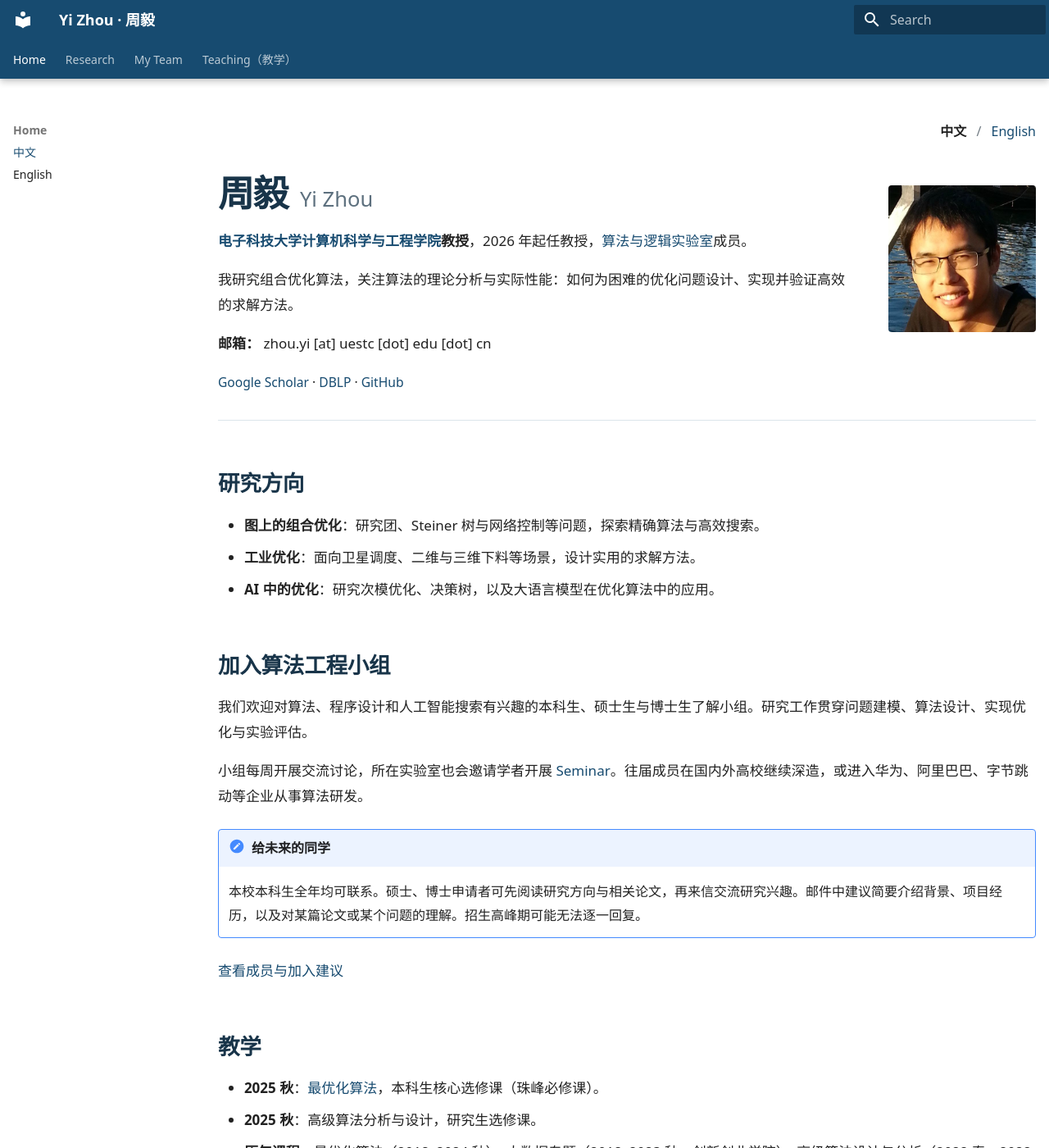
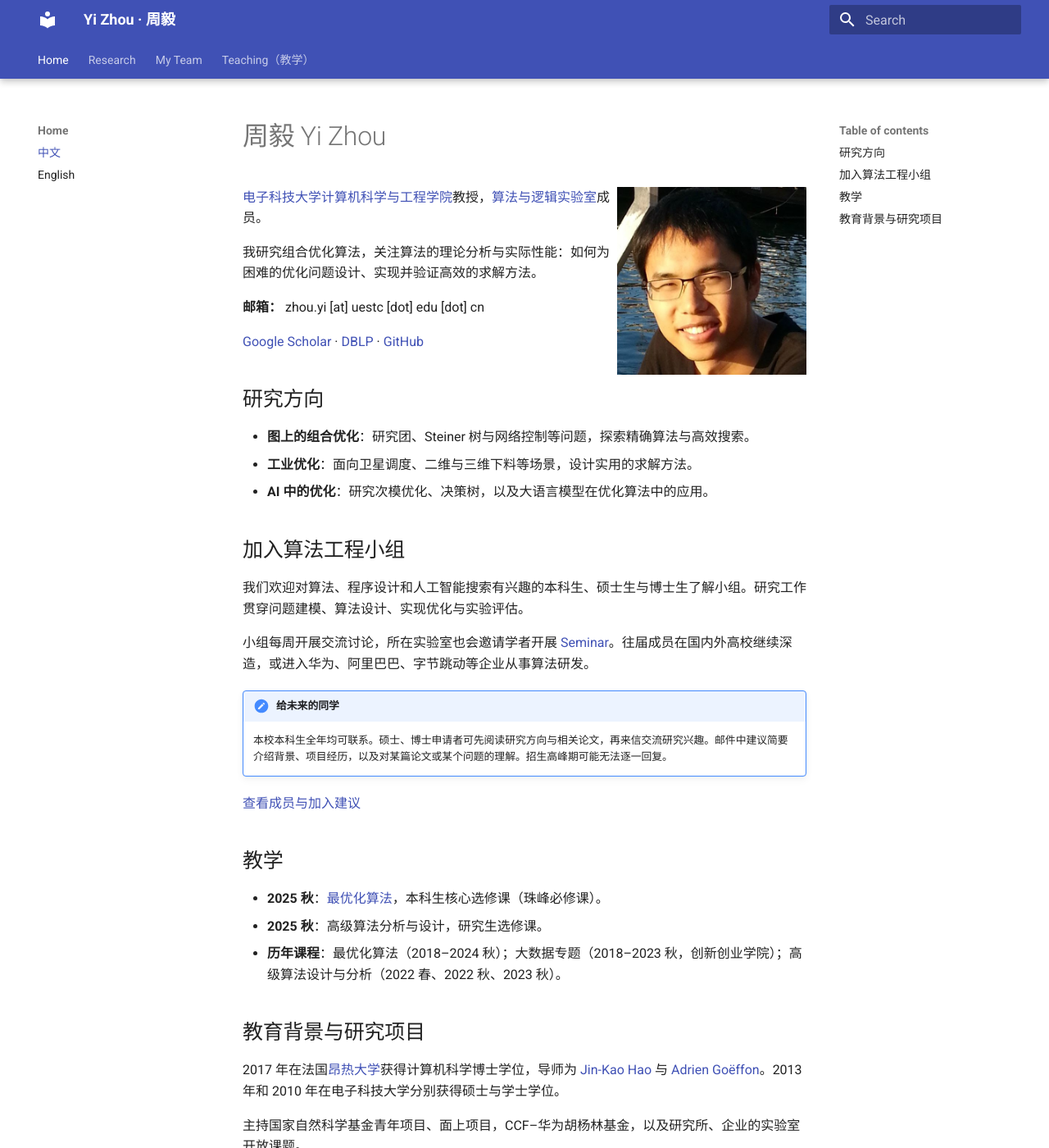
Before and after one commit to joey001/joey001.github.io, an MkDocs documentation site: the page built from docs/index.md, in a window 1280 px wide and 1400 px high. Shown: the whole window at 82% size. Built offline with MkDocs 1.6.1 and Material for MkDocs 9.7.7, drawn with Linux system fonts in a browser that asks for light colours; comment, search, counter and statistics services are not loaded.

Commit message:
Finalize reviewed design with default theme and adjusted images

```diff
--- a/docs/index.md
+++ b/docs/index.md
@@ -2,30 +2,19 @@
 title: 周毅 · 电子科技大学教授
 description: 周毅，电子科技大学教授，研究组合优化与算法工程。了解研究方向、算法工程小组与加入建议。
 lang: zh-CN
-hide:
-  - toc
 ---
 
-<div class="language-switch" aria-label="首页语言"><strong lang="zh-CN">中文</strong><span aria-hidden="true"> / </span><a href="index_en/" lang="en" hreflang="en">English</a></div>
+# 周毅 Yi Zhou
 
-<div class="profile" markdown>
+<img src="./myphoto.jpg" alt="周毅" style="zoom:45%;" align="right"/>
 
-<img class="profile-photo" src="myphoto.jpg" alt="周毅" width="180" height="240">
-
-<div class="profile-copy" markdown>
-
-# 周毅 <span class="name-secondary">Yi Zhou</span>
-
-**[电子科技大学计算机科学与工程学院](https://www.scse.uestc.edu.cn/index.htm)教授**，2026 年起任教授，[算法与逻辑实验室](https://tcsuestc.com/)成员。
+[电子科技大学计算机科学与工程学院](https://www.scse.uestc.edu.cn/index.htm)教授，[算法与逻辑实验室](https://tcsuestc.com/)成员。
 
 我研究组合优化算法，关注算法的理论分析与实际性能：如何为困难的优化问题设计、实现并验证高效的求解方法。
 
 **邮箱：** zhou.yi [at] uestc [dot] edu [dot] cn
 
-<p class="profile-links" markdown>[Google Scholar](https://scholar.google.com/citations?user=8MvNCXAAAAAJ) · [DBLP](https://dblp.org/pid/01/1901-16.html) · [GitHub](https://github.com/joey001)</p>
-
-</div>
-</div>
+[Google Scholar](https://scholar.google.com/citations?user=8MvNCXAAAAAJ) · [DBLP](https://dblp.org/pid/01/1901-16.html) · [GitHub](https://github.com/joey001)
 
 ## 研究方向
 
--- a/mkdocs.yml
+++ b/mkdocs.yml
@@ -16,16 +16,10 @@ theme:
   name: material
   custom_dir: overrides
   language: en
-  font: false
-  palette:
-    primary: custom
-    accent: custom
   features:
     - navigation.tabs
     - navigation.tabs.sticky
     - navigation.top
-extra_css:
-  - stylesheets/extra.css
 plugins:
   - search:
       lang: [en, zh]
```
Also changed, not shown: docs/course/optimization.md (+1 -1 lines), docs/index_en.md (+4 -15 lines).
